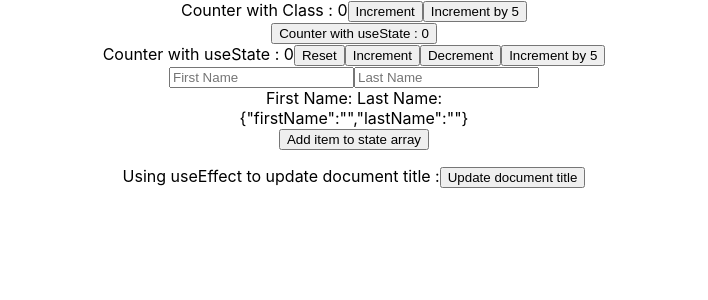
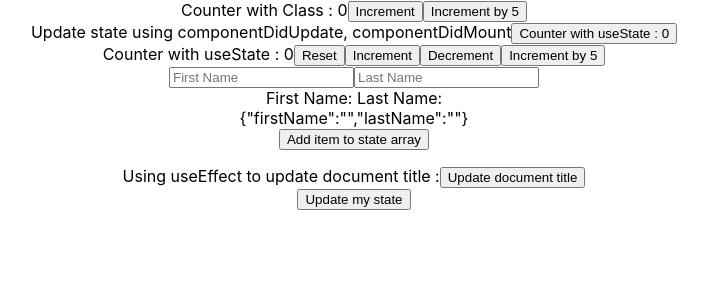
Before and after one commit to PraveenMatthewPhilip/react-code-snippets, a React (Create React App) app: page / in a window 1280 px wide. Shown: the top 300 px of the page, without its empty margins (286-994 px from the left). Built offline with nearby package versions, Linux system fonts and the light colour scheme.

Commit message:
messed up something

```diff
--- a/src/App.js
+++ b/src/App.js
@@ -7,6 +7,7 @@ import UseStateCounterWithPreviousState from './hooks/useState/UseStateCounterWi
 import UseStateAndObjects from './hooks/useState/UseStateAndObjects';
 import UseStateAndArrays from './hooks/useState/UseStateAndArrays'
 import UseEffectUpdateDocumentTitle from './hooks/useEffect/UseEffectUpdateDocumentTitle';
+import ClassPreventcomponentDidUpdate from './hooks/useEffect/ClassPreventcomponentDidUpdate';
 
 function App() {
   return (
@@ -17,6 +18,7 @@ function App() {
       <UseStateAndObjects />
       <UseStateAndArrays />
       <UseEffectUpdateDocumentTitle />
+      <ClassPreventcomponentDidUpdate />
     </div>
   );
 }
--- /dev/null
+++ b/src/hooks/useEffect/ClassPreventcomponentDidUpdate.js
@@ -0,0 +1,17 @@
+import React, { Component } from 'react';
+
+class ClassPreventcomponentDidUpdate extends Component{
+
+    constructor(props){
+        super(props);
+        this.state = {
+            counter: 0
+        }
+    }
+        render(){
+            return(<button onClick={ e => this.setState({counter: this.state.counter + 1})}>Update my state</button>)
+
+    }
+}
+
+export default ClassPreventcomponentDidUpdate;
--- a/src/hooks/useState/UseStateCounter.js
+++ b/src/hooks/useState/UseStateCounter.js
@@ -9,7 +9,10 @@ const UseStateCounter = () => {
     } */
 
     return(
+        <div>
+            Update state using componentDidUpdate,  componentDidMount
         <button onClick={() => setCounter(counter + 1)} >Counter with useState : {counter}</button>
+        </div>
     )
 
 }
--- a/src/hooks/useState/useStateCounter.js
+++ b/src/hooks/useState/useStateCounter.js
@@ -9,7 +9,10 @@ const UseStateCounter = () => {
     } */
 
     return(
+        <div>
+            Update state using componentDidUpdate,  componentDidMount
         <button onClick={() => setCounter(counter + 1)} >Counter with useState : {counter}</button>
+        </div>
     )
 
 }
```
